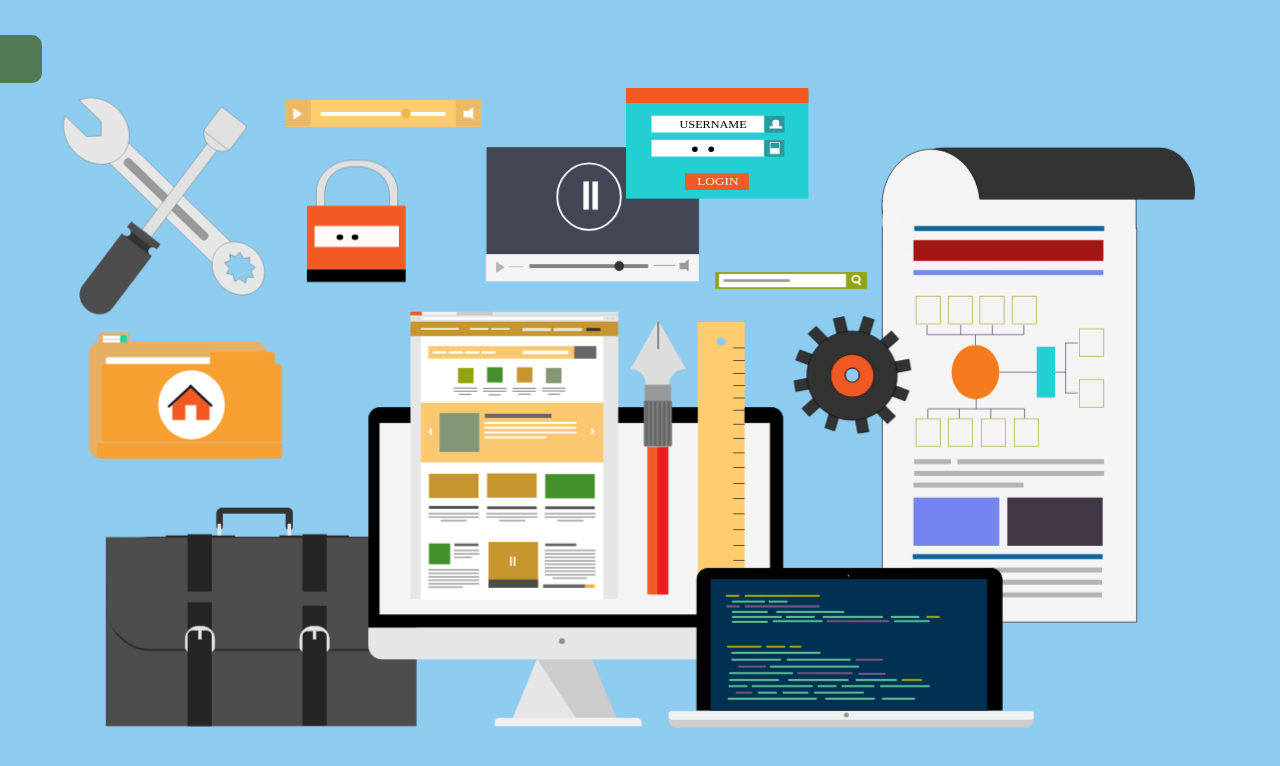
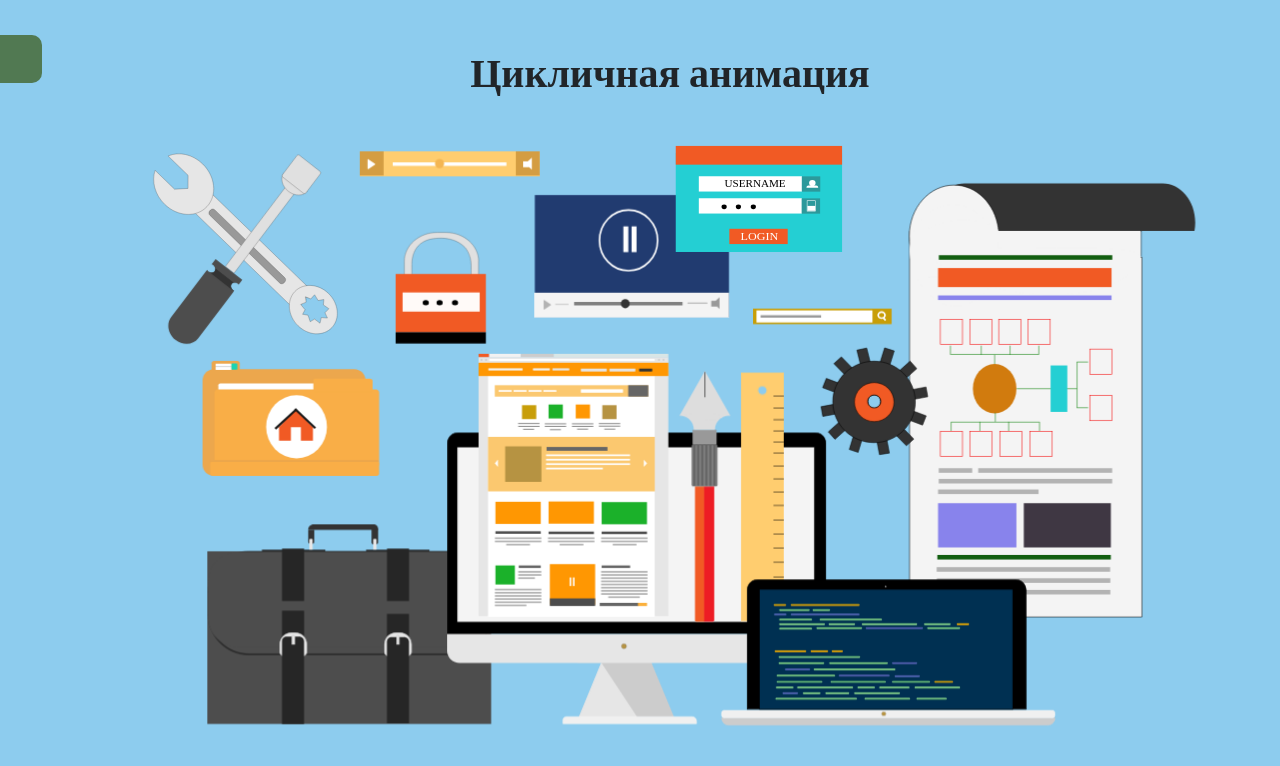
Before and after one commit to AnigalHub/DrawnSVGWithAnimation, a Vue app: page /loopingAnimation in a window 1280 px wide. Shown: the top 766 px of the page. Built offline with nearby package versions, Linux system fonts and the light colour scheme; a web font is replaced by a local one.

Commit message:
добавлен заголовок, удалена анимация - перенесена в laptop

```diff
--- a/src/components/loopingAnimation.vue
+++ b/src/components/loopingAnimation.vue
@@ -1,6 +1,7 @@
 <template>
     <div id="loopingAnimation">
         <router-link :to="{name: 'MainMenu'}" tag="button" class="back">Назад</router-link>
+        <h1>Цикличная анимация</h1>
         <div>
             <laptop/>
         </div>
@@ -16,111 +17,8 @@
 </script>
 
 <style scoped lang="scss">
-    svg{ margin-top: 40px;margin-left: -100px;}
+    svg{ margin-top: 20px;margin-left: -9 0px;}
 </style>
 <style  lang="scss">
-    #loopingAnimation{
-        #Website{animation: website 4s infinite linear;}
-        #Brush,#Ruler{animation: website 1.5s infinite linear;}
-        @keyframes website {
-            0% {transform: translate3d(0, -3%, 0);}
-            50% {transform: translate3d(0, 0, 0);}
-            100% {transform: translate3d(0, -3%, 0);}
-        }
-        #Music,#Search{animation: music 4s linear infinite;}
-        @keyframes music {
-            from { transform: rotate(0deg) translateX(6px) rotate(0deg); }
-            to   { transform: rotate(360deg) translateX(6px) rotate(-360deg); }
-        }
-        #SwitchMusic,#SwitchVideo{animation: musicAndVideo 4s infinite linear;}
-        @keyframes musicAndVideo {
-            0% {transform: translate3d(7%, 0, 0);}
-            50% {transform: translate3d(0, 0, 0);}
-            100% {transform: translate3d(7%, 0, 0);}
-        }
-        #BodyPlayMusic,#BodySoundMusic{animation: musicBody 4s infinite linear;}
-        @keyframes musicBody {
-            0% { fill: #fa4b4b;}
-            25% {fill: #c17f09;}
-            50% {fill: #c28728;}
-            100% { fill: #f8c977;}
-        }
-        #Cogwheel{animation: cogwheel 10s linear infinite;}
-        @keyframes cogwheel {
-            from { transform: rotate(0deg) translateX(60px) rotate(0deg); }
-            to   { transform: rotate(360deg) translateX(60px) rotate(-360deg); }
-        }
-        #Lock{animation: lock 10s linear infinite;}
-        @keyframes lock {
-            from   { transform: rotate(360deg) translateX(-25px) rotate(-360deg); }
-            to { transform: rotate(0deg) translateX(-25px) rotate(0deg); }
-        }
-        #Screwdriver{animation: screwdriver 3.5s linear infinite;}
-        @keyframes screwdriver {
-            from { transform: rotate(0deg) translateX(9px) rotate(0deg); }
-            to   { transform: rotate(360deg) translateX(9px) rotate(-360deg); }
-        }
-        #Wrench{animation: wrench 3.5s linear infinite;}
-        @keyframes wrench {
-            from   { transform: rotate(360deg) translateX(9px) rotate(-360deg); }
-            to { transform: rotate(0deg) translateX(9px) rotate(0deg); }
-        }
-        #Video{animation: video 4s linear infinite;}
-        @keyframes video {
-            0% {transform: translate3d(3%, 0, 0);}
-            50% {transform: translate3d(0, 0, 0);}
-            100% {transform: translate3d(3%, 0, 0);}
-        }
-        #Authorization{animation: authorization 4s linear infinite;}
-        @keyframes authorization {
-            0% {transform: translate3d(0, -4%, 0);}
-            50% {transform: translate3d(0, 0, 0);}
-            100% {transform: translate3d(0, -4%, 0);}
-        }
-        #WhiteLinesLaptop{animation: whiteLinesLaptop 10s infinite linear;}
-        @keyframes whiteLinesLaptop {
-            0% { stroke: #cdc4c4;}
-            50% {stroke: #69b34a;}
-            100% {stroke: #21b4bf;}
-        }
-        #BlueLinesLaptop{animation: blueLinesLaptop 10s infinite linear;}
-        @keyframes blueLinesLaptop {
-            0% { stroke: #41769e;}
-            50% {stroke: #244fcd;}
-            100% {stroke: #de4708;}
-        }
-        #RedLinesLaptop{animation: redLinesLaptop 10s infinite linear;}
-        @keyframes redLinesLaptop {
-            0% { stroke: #720d0d;}
-            50% {stroke: #ff9702;}
-            100% {stroke: #23b11b;}
-        }
-        #BodySearch,#Square11,#BigLine{animation: search 10s infinite linear;}
-        @keyframes search {
-            0% { fill: #720d0d;}
-            50% {fill: #ff9702;}
-            100% {fill: #23b11b;}
-        }
-        #NameLaptop,#NameComputer,#Square14,#SquareWebsite{animation: laptop 10s infinite linear;}
-        @keyframes laptop {
-            0% { fill: #bfb9b9;}
-            50% {fill: #e88f0c;}
-            100% {fill: #1e9ee2;}
-        }
-        #Square1,#Square2,#Square13,#BodyTv,#LinesSearchWebsite{
-            animation: square 12s infinite linear;}
-        @keyframes square {
-            0% {fill: #bf2626;}
-            50% {fill: #ff9702;}
-            100% {fill: #1b8eb1;}
-        }
-        #Square3,#RedSquareBottomLeft,#Square12{
-            animation: square3 12s infinite linear;
-        }
-        @keyframes square3 {
-            0% {fill: #ff9702;}
-            50% {fill: #1bb12a;}
-            100% {fill: #bb2c2c;}
-        }
-    }
+
 </style>
```
